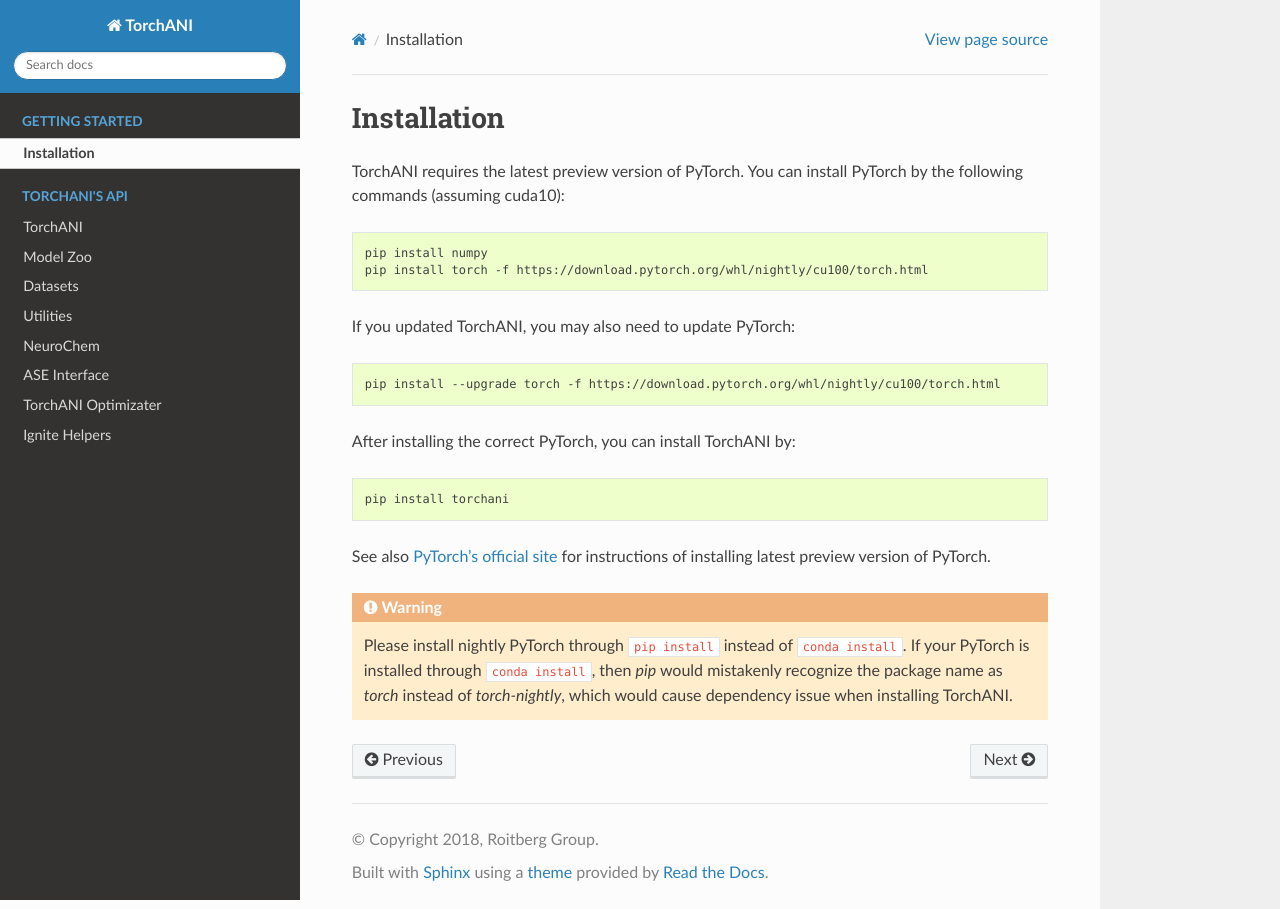
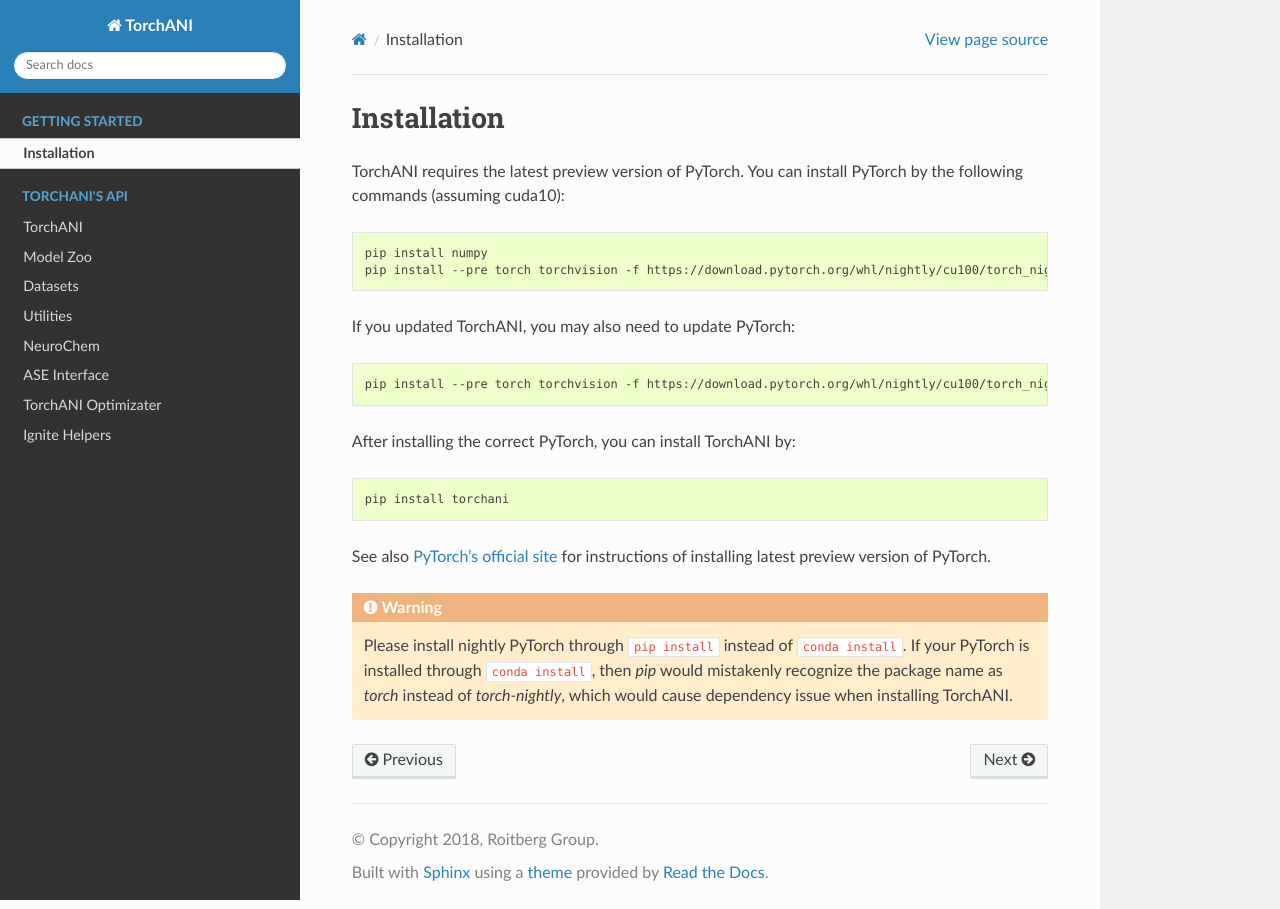
Before and after one commit to aiqm/torchani, a Sphinx documentation site: the page built from docs/start.rst, in a window 1280 px wide. Built offline with Sphinx 7.4.7 and the Read the Docs theme 2.0.0, drawn with Linux system fonts in a browser that asks for light colours; pages that are not in the unit, such as notebooks, are missing from menus; the version number could not be read and is left out.

Commit message:
Update start.rst

```diff
--- a/docs/start.rst
+++ b/docs/start.rst
@@ -6,13 +6,13 @@
 .. code-block:: bash
 
     pip install numpy
-    pip install torch -f https://download.pytorch.org/whl/nightly/cu100/torch.html
+    pip install --pre torch torchvision -f https://download.pytorch.org/whl/nightly/cu100/torch_nightly.html
 
 If you updated TorchANI, you may also need to update PyTorch:
 
 .. code-block:: bash
 
-    pip install --upgrade torch -f https://download.pytorch.org/whl/nightly/cu100/torch.html
+    pip install --pre torch torchvision -f https://download.pytorch.org/whl/nightly/cu100/torch_nightly.html
 
 
 After installing the correct PyTorch, you can install TorchANI by:
```
